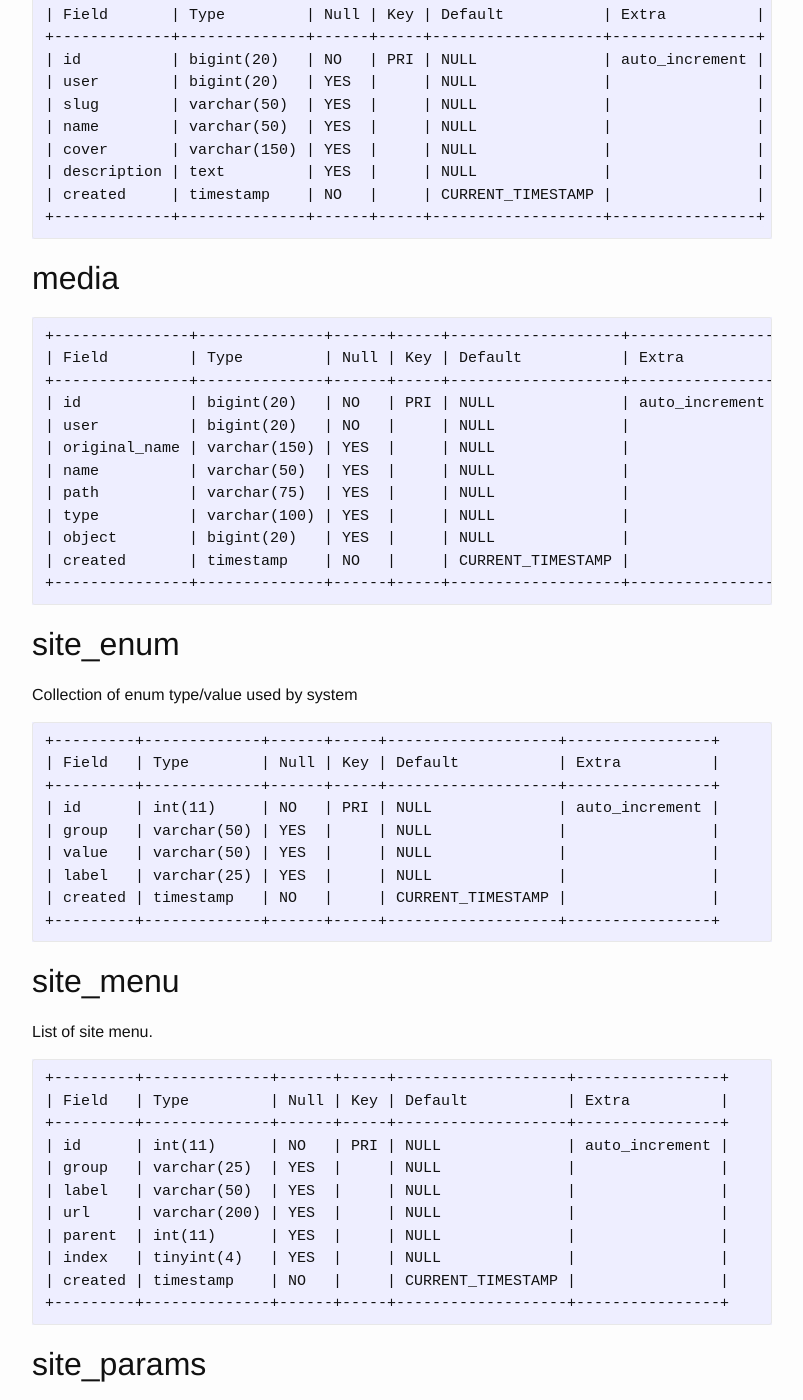
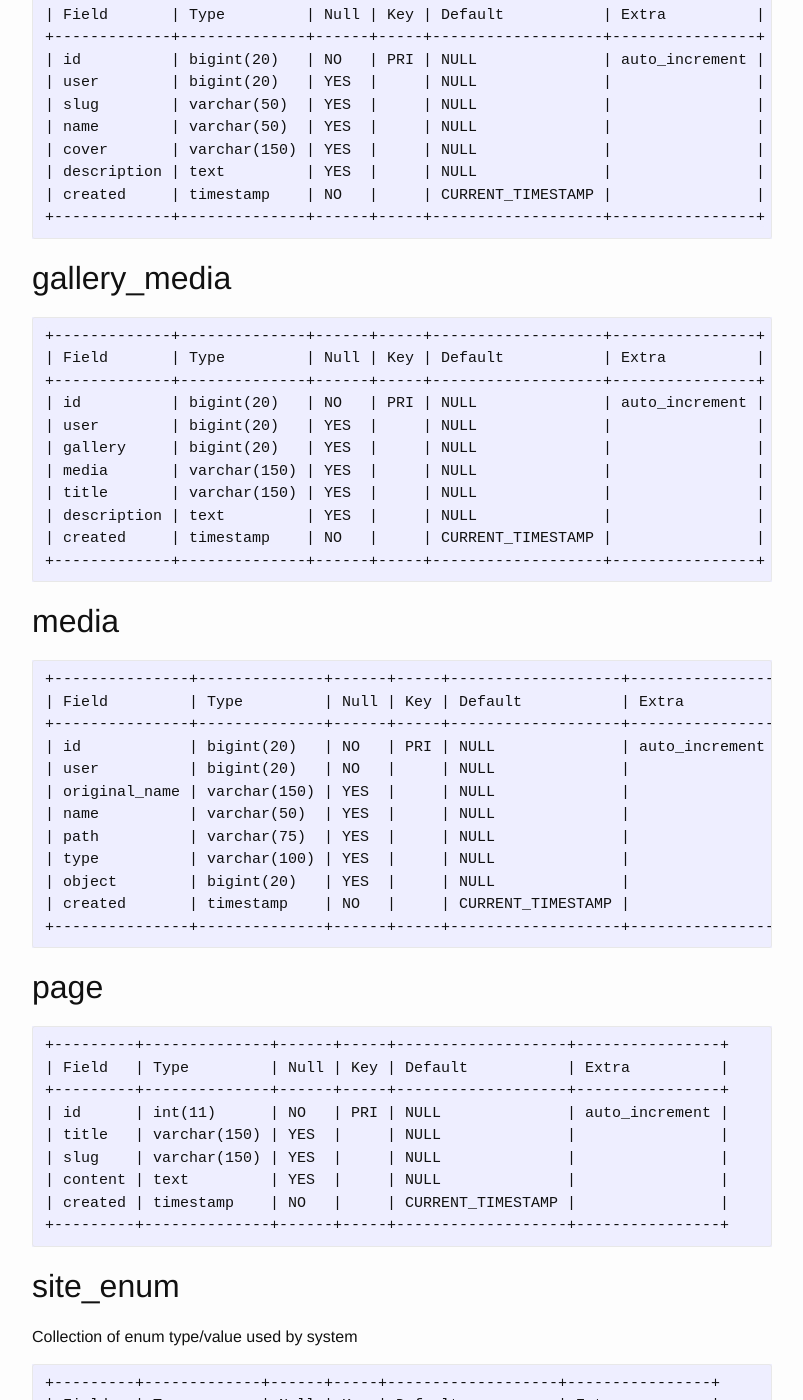
Before and after one commit to iqbalfn/admin, a Jekyll site: the page built from _posts/2016-02-11-tables.md, in a window 1280 px wide and 1400 px high, scrolled down 293 px. Shown: the whole window, without its empty margins (238-1041 px from the left). Built offline with Jekyll 4.4.1, drawn with Linux system fonts in a browser that asks for light colours.

Commit message:
Page table and user permission

```diff
--- a/_posts/2016-02-11-tables.md
+++ b/_posts/2016-02-11-tables.md
@@ -20,6 +20,20 @@ All site galleries.
     | created     | timestamp    | NO   |     | CURRENT_TIMESTAMP |                |
     +-------------+--------------+------+-----+-------------------+----------------+
 
+gallery_media
+-------------
+
+    +-------------+--------------+------+-----+-------------------+----------------+
+    | Field       | Type         | Null | Key | Default           | Extra          |
+    +-------------+--------------+------+-----+-------------------+----------------+
+    | id          | bigint(20)   | NO   | PRI | NULL              | auto_increment |
+    | user        | bigint(20)   | YES  |     | NULL              |                |
+    | gallery     | bigint(20)   | YES  |     | NULL              |                |
+    | media       | varchar(150) | YES  |     | NULL              |                |
+    | title       | varchar(150) | YES  |     | NULL              |                |
+    | description | text         | YES  |     | NULL              |                |
+    | created     | timestamp    | NO   |     | CURRENT_TIMESTAMP |                |
+    +-------------+--------------+------+-----+-------------------+----------------+
 
 media
 -----
@@ -36,6 +50,19 @@ media
     | object        | bigint(20)   | YES  |     | NULL              |                |
     | created       | timestamp    | NO   |     | CURRENT_TIMESTAMP |                |
     +---------------+--------------+------+-----+-------------------+----------------+
+
+page
+----
+
+    +---------+--------------+------+-----+-------------------+----------------+
+    | Field   | Type         | Null | Key | Default           | Extra          |
+    +---------+--------------+------+-----+-------------------+----------------+
+    | id      | int(11)      | NO   | PRI | NULL              | auto_increment |
+    | title   | varchar(150) | YES  |     | NULL              |                |
+    | slug    | varchar(150) | YES  |     | NULL              |                |
+    | content | text         | YES  |     | NULL              |                |
+    | created | timestamp    | NO   |     | CURRENT_TIMESTAMP |                |
+    +---------+--------------+------+-----+-------------------+----------------+
 
 site_enum
 ----
```
Also changed, not shown: _posts/2016-02-11-user-permission.md (+14 -0 lines).
